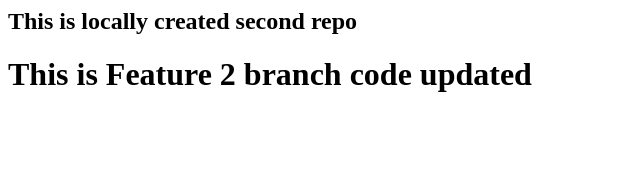
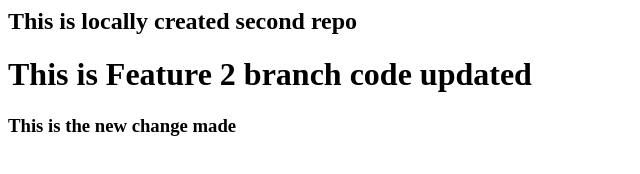
Before and after one commit to Shah049/LOcalRepo, a plain HTML site: page index.html in a window 1280 px wide. Shown: the whole page, without its empty margins (0-640 px from the left). Drawn offline with Linux system fonts and the light colour scheme.

Commit message:
I have added a h3 in index.html of LocalRepo

```diff
--- a/index.html
+++ b/index.html
@@ -1,3 +1,4 @@
 <h2>This is locally created second repo</h2>
 <h1>This is Feature 2 branch code updated
 </h1>
+<h3>This is the new change made </h3>
```
